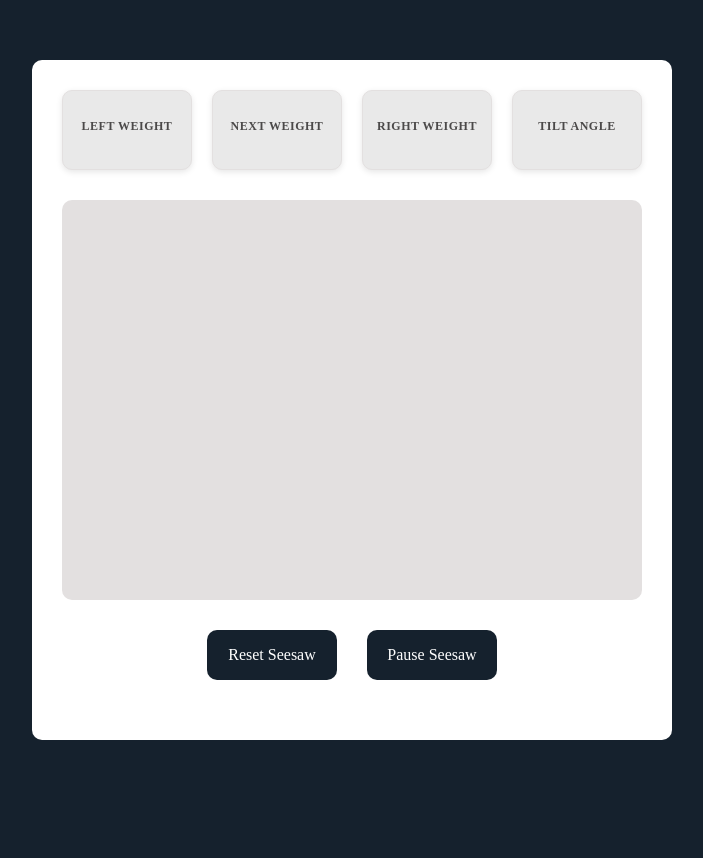
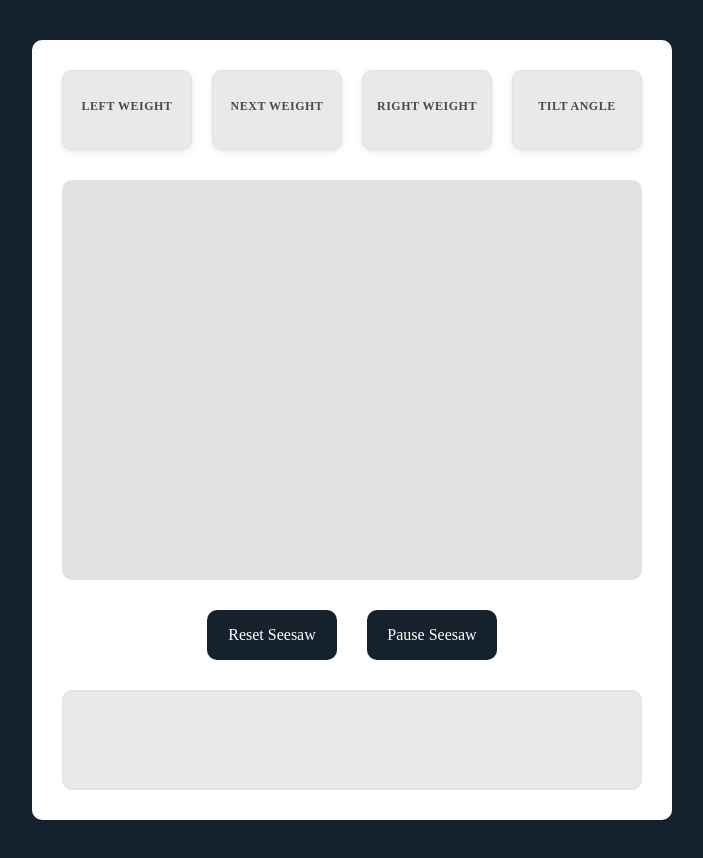
Before and after one commit to iremnuromgen/seesaw-simulation-iremnur-omgen, a plain HTML site: page index.html in a window 1280 px wide. Shown: the whole page, without its empty margins (288-991 px from the left). Before the commit the page ends 800 px from the top, so only its background shows below. Drawn offline with Linux system fonts and the light colour scheme.

Commit message:
feat: add event log section with layout and base styling

```diff
--- a/index.html
+++ b/index.html
@@ -32,6 +32,9 @@
                 <div class="button">Reset Seesaw</div>
                 <div class="button">Pause Seesaw</div>
               </div>
+            <!-- Event Log Container -->
+             <div id="event-log-container">
+             </div>
         </div>
     </body>
 </html>
--- a/src/css/style.css
+++ b/src/css/style.css
@@ -70,3 +70,13 @@ body{
     justify-content: center;
     align-items: center;
 }
+
+#event-log-container{
+    width: 100%;
+    min-height: 100px;
+    background-color: #e9e9e9;
+    border-radius: 10px;
+    padding: 10px;
+    box-sizing: border-box;
+    border: 1px solid #e3e0e0;
+}
```
